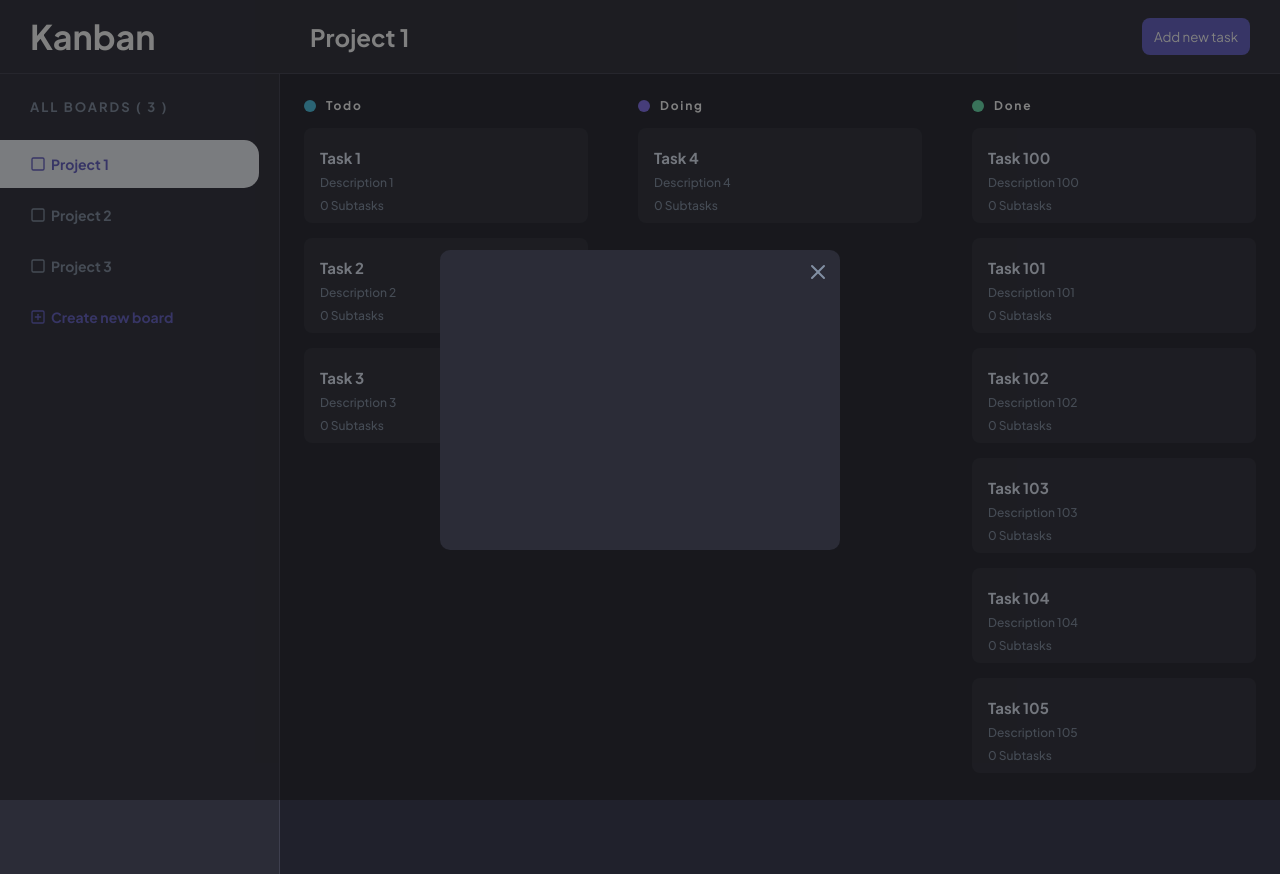
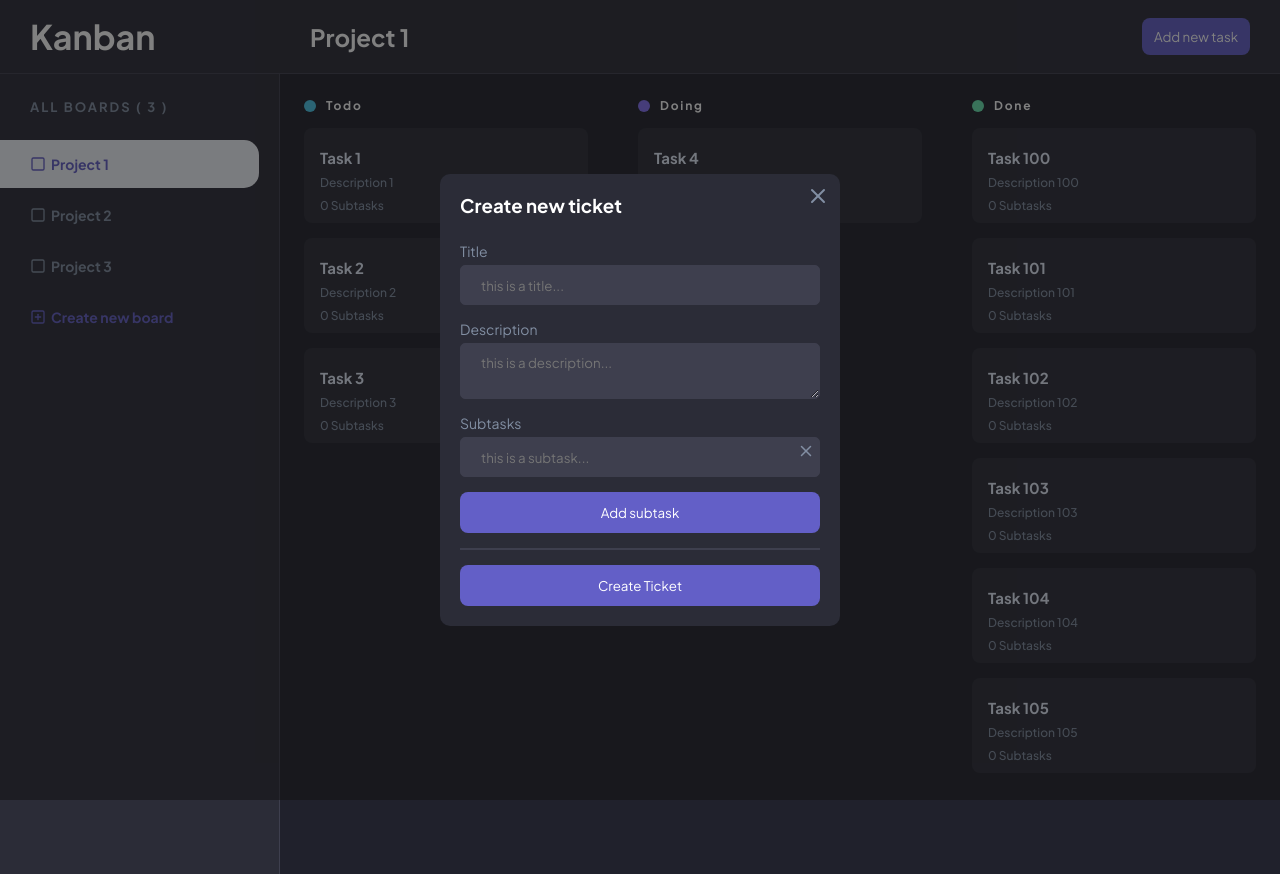
Before and after one commit to luc-as-dev/kanban-board, a React (Vite) app in the folder client/: page / in a window 1280 px wide. Both pictures are taken after a click on the button "Add new task". Built offline with nearby package versions, Linux system fonts and the light colour scheme.

Commit message:
added add-ticket functionality

```diff
--- a/client/src/components/CreateTicketModal/CreateTicketModal.scss
+++ b/client/src/components/CreateTicketModal/CreateTicketModal.scss
@@ -11,23 +11,91 @@
 
   &-card {
     position: relative;
+    display: flex;
+    flex-direction: column;
+
     background-color: var(--bg-gray);
 
     max-width: 400px;
     width: 100%;
-    height: 300px;
     padding: 20px;
     margin: 10px;
+    gap: 5px;
     border-radius: 10px;
 
     &-close {
       position: absolute;
       cursor: pointer;
 
+      transition: all 0.1s ease-in-out;
       color: var(--text-gray);
 
       top: 10px;
       right: 10px;
+
+      &:hover {
+      opacity: 0.7;
+      }
+    }
+
+    &-title {
+      margin-bottom: 20px;
+    }
+
+    &-divider {
+      border: 1px solid var(--bg-lines);
+      margin: 10px 0;
+    }
+
+    label {
+      display: block;
+      font-size: 14px;
+      color: var(--text-gray);
+    }
+
+    input, textarea {
+      resize: vertical;
+
+      background-color: var(--bg-lines);
+      color: var(--text);
+      outline: none;
+      border: 1px solid var(--bg-lines);
+
+      width: 100%;
+      min-height: 40px;
+      max-height: 300px;
+      padding: 10px 20px;
+      margin-bottom: 10px;
+      border-radius: 5px;
+
+      &:focus {
+        border-color: var(--primary);
+      }
+    }
+
+    &-subtask {
+      position: relative;
+      svg {
+        position: absolute;
+        cursor: pointer;
+
+        color: var(--text-gray);
+
+        top: 5px;
+        right: 5px;
+        width: 18px;
+        height: 18px;
+
+        &:hover {
+        opacity: 0.7;
+      }
+      }
+    }
+
+    button {
+      width: 100%;
+      padding: 12px 0px;
+      border-radius: 8px;
     }
   }
 }
--- a/client/src/components/CreateTicketModal/CreateTicketModal.tsx
+++ b/client/src/components/CreateTicketModal/CreateTicketModal.tsx
@@ -1,5 +1,6 @@
-import React from "react";
+import React, { useState } from "react";
 import { X } from "react-feather";
+import { useBoardsContext } from "../../context/BoardsContext";
 import "./CreateTicketModal.scss";
 
 type Props = {
@@ -7,16 +8,79 @@ type Props = {
 };
 
 export const CreateTicketModal = ({ toggleShowCreateTicket }: Props) => {
+  const { createTicket } = useBoardsContext();
+  const [subtasks, setSubtasks] = useState<string[]>([""]);
+  const [title, setTitle] = useState<string>("");
+  const [description, setDescription] = useState<string>("");
+
+  function createTicketHandler() {
+    createTicket(
+      title,
+      description,
+      subtasks.filter((s) => s !== "")
+    );
+    toggleShowCreateTicket();
+  }
+
   return (
     <div className="create-ticket-modal">
-      <form className="create-ticket-modal-card">
+      <div className="create-ticket-modal-card">
         <div
           className="create-ticket-modal-card-close"
           onClick={toggleShowCreateTicket}
         >
           <X />
         </div>
-      </form>
+        <h3 className="create-ticket-modal-card-title">Create new ticket</h3>
+        <label htmlFor="title">Title</label>
+        <input
+          type="text"
+          id="title"
+          placeholder="this is a title..."
+          value={title}
+          onChange={(e) => setTitle(e.target.value)}
+        />
+        <label htmlFor="description">Description</label>
+        <textarea
+          id="description"
+          placeholder="this is a description..."
+          value={description}
+          onChange={(e) => setDescription(e.target.value)}
+        />
+        <label>Subtasks</label>
+        {subtasks.map((task, index) => (
+          <div key={index} className="create-ticket-modal-card-subtask">
+            <input
+              type="text"
+              placeholder="this is a subtask..."
+              value={task}
+              onChange={(e) =>
+                setSubtasks((prev) => {
+                  const tasks = [...prev];
+                  tasks[index] = e.target.value;
+                  return tasks;
+                })
+              }
+            />
+            <X
+              onClick={() => {
+                setSubtasks((prev) => {
+                  const tasks = [...prev];
+                  tasks.splice(index, 1);
+                  return tasks;
+                });
+              }}
+            />
+          </div>
+        ))}
+        <button className="btn" onClick={() => setSubtasks([...subtasks, ""])}>
+          Add subtask
+        </button>
+        <div className="create-ticket-modal-card-divider"></div>
+        <button className="btn" onClick={createTicketHandler}>
+          Create Ticket
+        </button>
+      </div>
     </div>
   );
 };
--- a/client/src/components/Ticket/Ticket.tsx
+++ b/client/src/components/Ticket/Ticket.tsx
@@ -11,7 +11,7 @@ export default function Ticket({ ticket }: Props) {
     <div className="ticket">
       <h3>{ticket.title}</h3>
       <p>{ticket.description}</p>
-      <p>{ticket.tasks.length} Subtasks</p>
+      <p>{ticket.subtasks.length} Subtasks</p>
     </div>
   );
 }
--- a/client/src/context/BoardsContext.tsx
+++ b/client/src/context/BoardsContext.tsx
@@ -7,6 +7,11 @@ interface Context {
   currentProject: IProject;
   createProject: (name: string) => void;
   changeBoard: (index: number) => void;
+  createTicket: (
+    title: string,
+    description: string,
+    subtasks: string[]
+  ) => void;
 }
 
 export const boardsContext = createContext<Context>({
@@ -14,6 +19,7 @@ export const boardsContext = createContext<Context>({
   currentProject: {} as IProject,
   createProject: () => {},
   changeBoard: () => {},
+  createTicket: () => {},
 });
 
 export function useBoardsContext() {
@@ -51,9 +57,28 @@ export default function BoardsContextProvider({ children }: Props) {
     setSelectedIndex(index);
   }
 
+  function createTicket(
+    title: string,
+    description: string,
+    subtasks: string[]
+  ) {
+    projects[selectedIndex].board[0].tickets.push({
+      id: Math.random().toString(),
+      title,
+      description,
+      subtasks,
+    });
+  }
+
   return (
     <boardsContext.Provider
-      value={{ projects, currentProject, createProject, changeBoard }}
+      value={{
+        projects,
+        currentProject,
+        createProject,
+        changeBoard,
+        createTicket,
+      }}
     >
       {children}
     </boardsContext.Provider>
--- a/client/src/context/projects-data.ts
+++ b/client/src/context/projects-data.ts
@@ -2,7 +2,7 @@ export interface ITicket {
   id: string;
   title: string;
   description: string;
-  tasks: string[];
+  subtasks: string[];
 }
 
 export interface IBoardList {
@@ -28,19 +28,19 @@ export const projectsData: IProject[] = [
             id: Math.random().toString(),
             title: "Task 1",
             description: "Description 1",
-            tasks: [],
+            subtasks: [],
           },
           {
             id: Math.random().toString(),
             title: "Task 2",
             description: "Description 2",
-            tasks: [],
+            subtasks: [],
           },
           {
             id: Math.random().toString(),
             title: "Task 3",
             description: "Description 3",
-            tasks: [],
+            subtasks: [],
           },
         ],
       },
@@ -51,7 +51,7 @@ export const projectsData: IProject[] = [
             id: Math.random().toString(),
             title: "Task 4",
             description: "Description 4",
-            tasks: [],
+            subtasks: [],
           },
         ],
       },
@@ -62,37 +62,37 @@ export const projectsData: IProject[] = [
             id: Math.random().toString(),
             title: "Task 100",
             description: "Description 100",
-            tasks: [],
+            subtasks: [],
           },
           {
             id: Math.random().toString(),
             title: "Task 101",
             description: "Description 101",
-            tasks: [],
+            subtasks: [],
           },
           {
             id: Math.random().toString(),
             title: "Task 102",
             description: "Description 102",
-            tasks: [],
+            subtasks: [],
           },
           {
             id: Math.random().toString(),
             title: "Task 103",
             description: "Description 103",
-            tasks: [],
+            subtasks: [],
           },
           {
             id: Math.random().toString(),
             title: "Task 104",
             description: "Description 104",
-            tasks: [],
+            subtasks: [],
           },
           {
             id: Math.random().toString(),
             title: "Task 105",
             description: "Description 105",
-            tasks: [],
+            subtasks: [],
           },
         ],
       },
@@ -109,19 +109,19 @@ export const projectsData: IProject[] = [
             id: Math.random().toString(),
             title: "Task 1",
             description: "Description 1",
-            tasks: [],
+            subtasks: [],
           },
           {
             id: Math.random().toString(),
             title: "Task 2",
             description: "Description 2",
-            tasks: [],
+            subtasks: [],
           },
           {
             id: Math.random().toString(),
             title: "Task 3",
             description: "Description 3",
-            tasks: [],
+            subtasks: [],
           },
         ],
       },
@@ -140,19 +140,19 @@ export const projectsData: IProject[] = [
             id: Math.random().toString(),
             title: "Task 1",
             description: "Description 1",
-            tasks: [],
+            subtasks: [],
           },
           {
             id: Math.random().toString(),
             title: "Task 2",
             description: "Description 2",
-            tasks: [],
+            subtasks: [],
           },
           {
             id: Math.random().toString(),
             title: "Task 3",
             description: "Description 3",
-            tasks: [],
+            subtasks: [],
           },
         ],
       },
```
